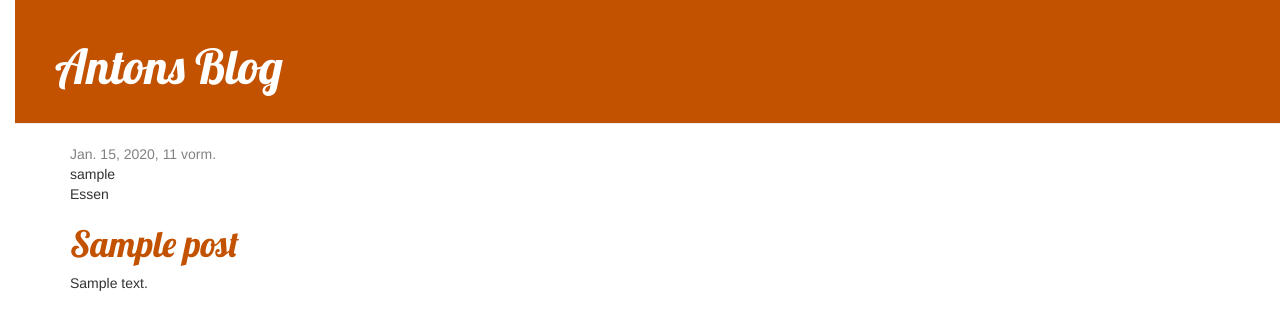
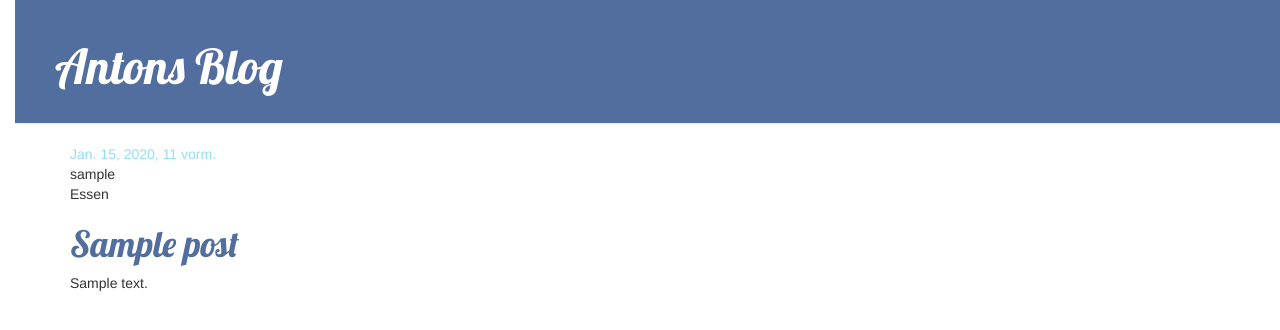
Before and after one commit to olimpiadempal/anton, a Django app: page / in a window 1280 px wide. Shown: the top 330 px of the page. Run offline with Django 3.2, Linux system fonts and the light colour scheme; tables that the repository leaves empty hold one stand-in row (values such as "Sample post"); some libraries are stand-ins or nearby versions.

Commit message:
Update blog.css

```diff
--- a/blog/static/css/blog.css
+++ b/blog/static/css/blog.css
@@ -1,12 +1,12 @@
 h1 a, h2 a {
-    color: #C25100;
+    color: #516e9e;
     font-family: 'Lobster'
 }
 body {
     padding-left: 15px;
 }
 .page-header {
-    background-color: #C25100;
+    background-color: #516e9e;
     margin-top: 0;
     padding: 20px 20px 20px 40px;
 }
@@ -26,7 +26,7 @@ h1, h2, h3, h4 {
 }
 
 .date {
-    color: #828282;
+    color: #90dff5;
 }
 
 .save {
```
